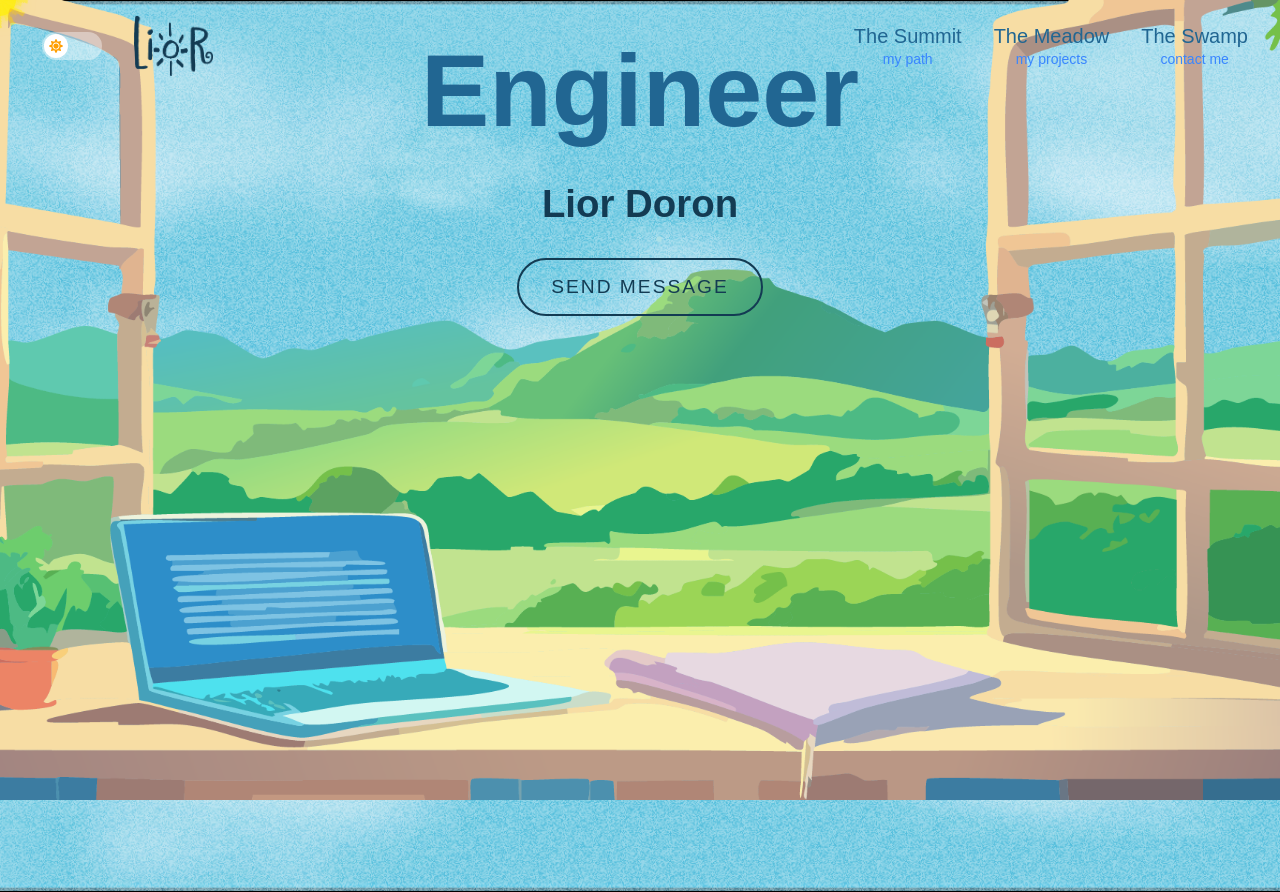
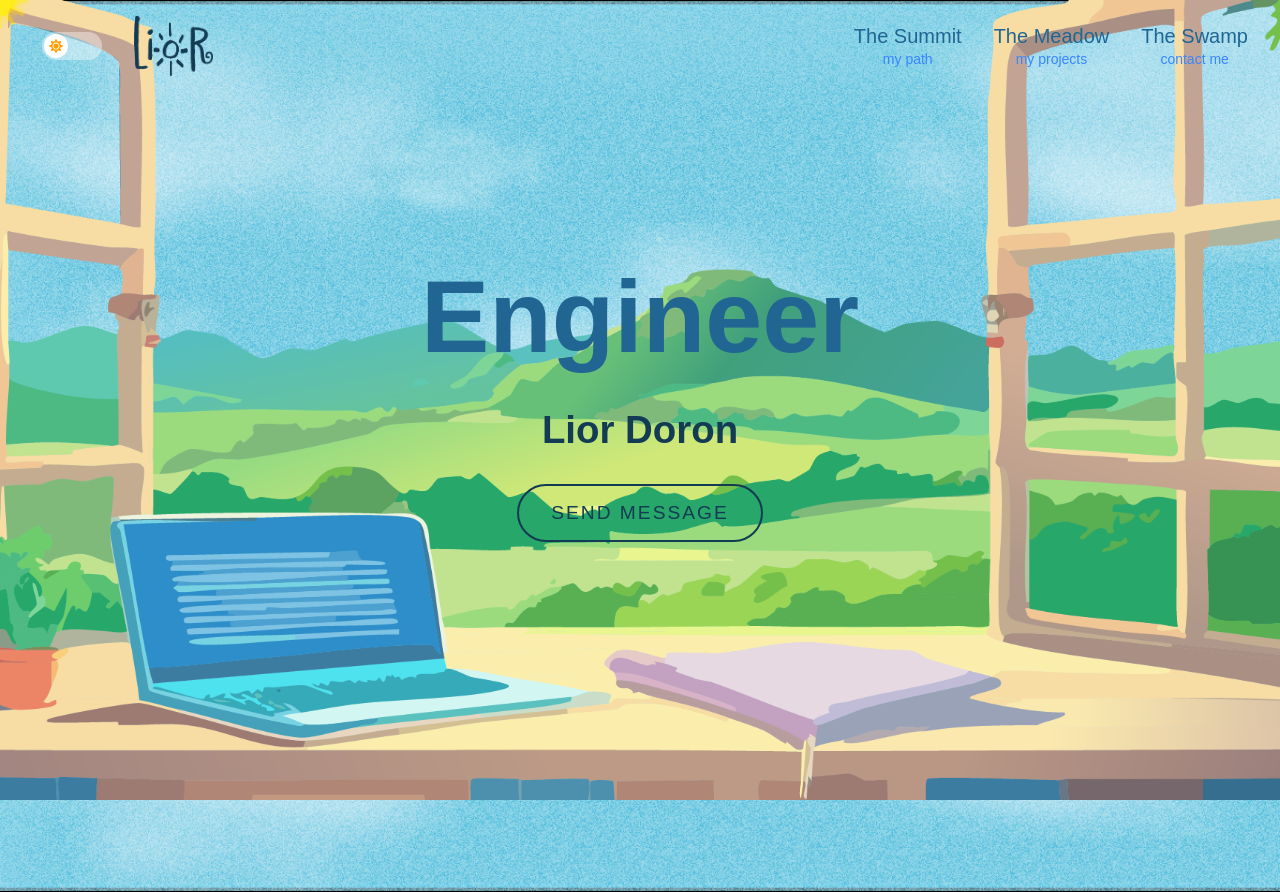
Before and after one commit to lior88844/potfolio, a React (Vite) app: page / in a window 1280 px wide. Built offline with nearby package versions, Linux system fonts and the light colour scheme.

Commit message:
style: update deskOverlay and Hero component styles - Changed deskOverlay background positioning to bottom center for improved visual alignment - Adjusted transform origin to bottom center for better animation effects - Set Hero component height to 100vh for consistent layout across screens

```diff
--- a/src/styles/App.module.scss
+++ b/src/styles/App.module.scss
@@ -83,17 +83,17 @@ html {
 
   .deskOverlay {
     position: fixed;
-    top: 0;
+    bottom: 0;
     left: 0;
     width: 100%;
     height: 100vh;
     z-index: 0;
     pointer-events: none;
-    background-position: center;
+    background-position: bottom center;
     background-repeat: no-repeat;
     background-size: cover;
     will-change: transform;
-    transform-origin: center;
+    transform-origin: bottom center;
 
     .light & {
       background-image: url('../assets/img/desk.png');
@@ -104,14 +104,14 @@ html {
     }
 
     @media (max-width: $breakpoint-mobile) {
-      background-position: center;
+      background-position: bottom center;
       background-size: cover;
       height: 100%;
       position: fixed;
     }
 
     @media (min-width: $breakpoint-mobile) and (max-width: $breakpoint-tablet) {
-      background-position: center;
+      background-position: bottom center;
     }
   }
 }
--- a/src/styles/Hero.module.scss
+++ b/src/styles/Hero.module.scss
@@ -4,6 +4,7 @@
   position: relative;
   width: 100%;
   overflow: hidden;
+  height: 100vh;
   display: flex;
   justify-content: center;
   align-items: center;
```
